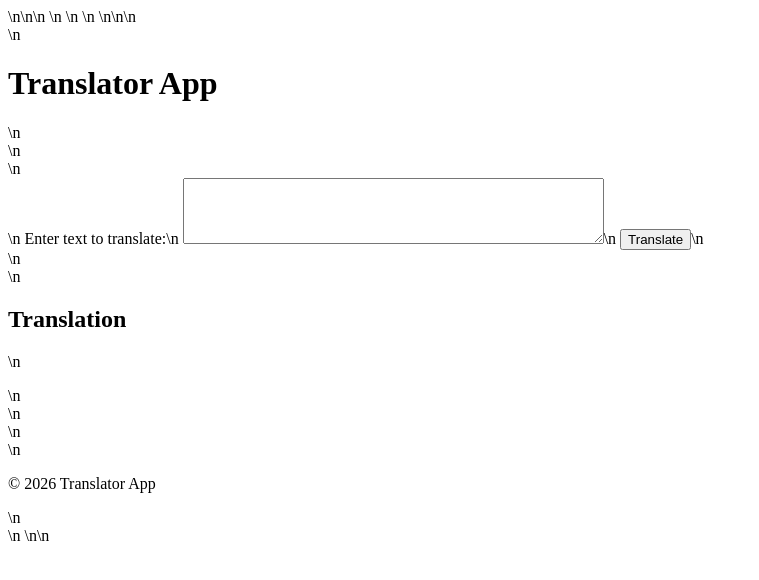
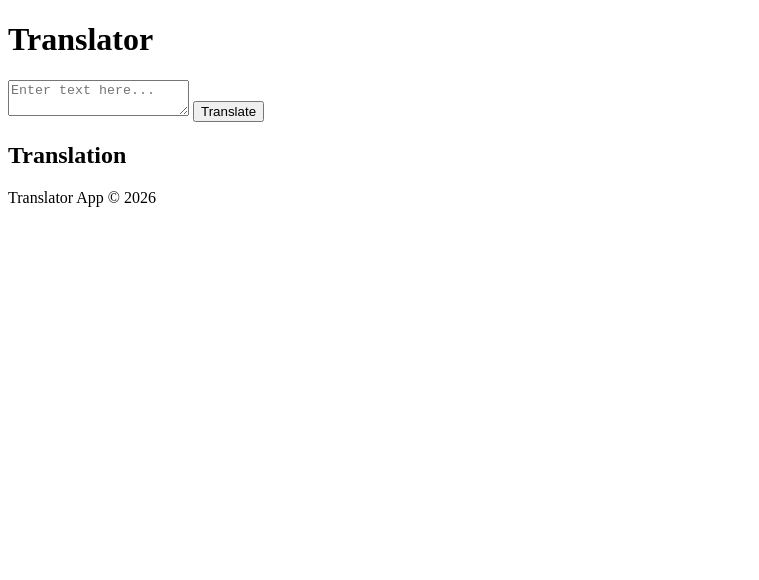
Before and after one commit to narciso-pixel/TRADUTOR, a website: page index.html in a window 1280 px wide. Shown: the whole page, without its empty margins (0-759 px from the left). Drawn offline with Linux system fonts and the light colour scheme.

Commit message:
Update index.html with correct CSS link and improved HTML structure

```diff
--- a/index.html
+++ b/index.html
@@ -1 +1,28 @@
-<!DOCTYPE html>\n<html lang="en">\n<head>\n    <meta charset="UTF-8">\n    <meta name="viewport" content="width=device-width, initial-scale=1.0">\n    <title>Translator App</title>\n    <link rel="stylesheet" href="styles.css">\n</head>\n<body>\n    <header>\n        <h1>Translator App</h1>\n    </header>\n    <main>\n        <section>\n            <label for="text-to-translate">Enter text to translate:</label>\n            <textarea id="text-to-translate" rows="4" cols="50"></textarea>\n            <button id="translate-button">Translate</button>\n        </section>\n        <section>\n            <h2>Translation</h2>\n            <p id="translation-result"></p>\n        </section>\n    </main>\n    <footer>\n        <p>&copy; 2026 Translator App</p>\n    </footer>\n    <script src="script.js"></script>\n</body>\n</html>
+<!DOCTYPE html>
+<html lang="en">
+<head>
+    <meta charset="UTF-8">
+    <meta name="viewport" content="width=device-width, initial-scale=1.0">
+    <title>Translator</title>
+    <link rel="stylesheet" href="style.css">
+</head>
+<body>
+    <header>
+        <h1 id="main-title">Translator</h1>
+    </header>
+    <main>
+        <section id="input-section">
+            <textarea id="input-text" placeholder="Enter text here..."></textarea>
+            <button id="translate-button">Translate</button>
+        </section>
+        <section id="output-section">
+            <h2 id="output-title">Translation</h2>
+            <p id="output-text"></p>
+        </section>
+    </main>
+    <footer>
+        <p>Translator App © 2026</p>
+    </footer>
+    <script src="script.js"></script>
+</body>
+</html>
```
